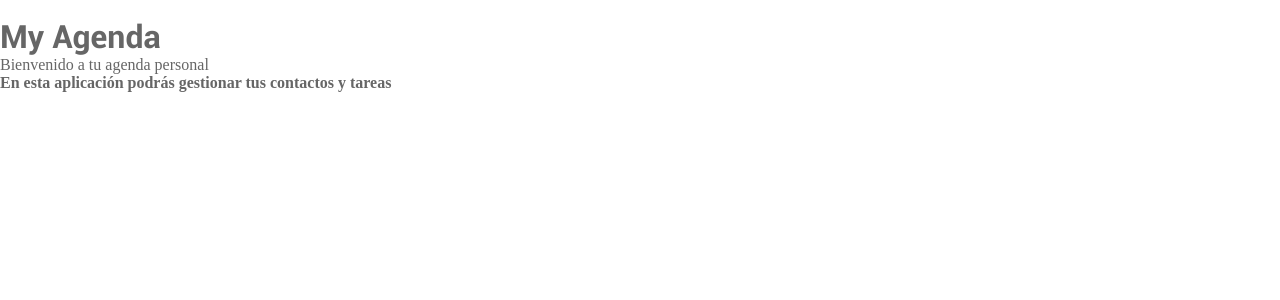
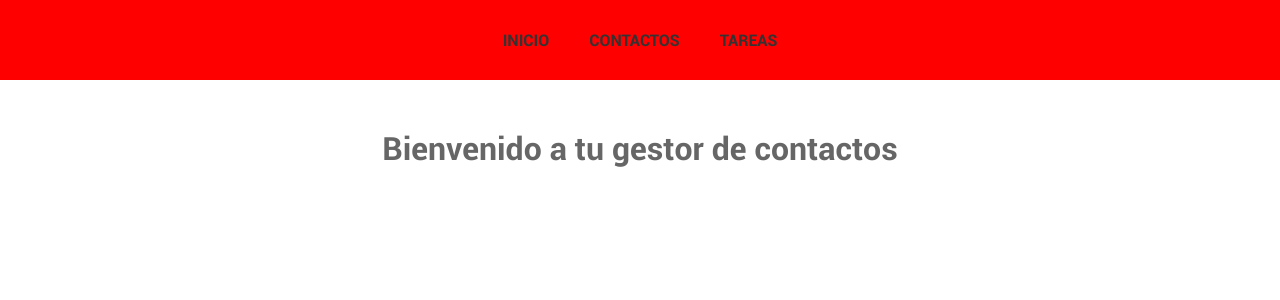
Before and after one commit to alexo-senior/Miagenda-de-contactos, a Django app: page / in a window 1280 px wide. Shown: the top 300 px of the page. Run offline with Django 5.2, Linux system fonts and the light colour scheme; some web fonts are replaced.

Commit message:
Se corrije en la vista de la app contactos la palabra contactos por contacto, y asi mostrar la lista de contactos

```diff
--- a/contactos/urls.py
+++ b/contactos/urls.py
@@ -1,7 +1,7 @@
 from django.urls import path
+from .import views
 
 
 urlpatterns = [
-
-
-]
+    path('', views.index, name='contactos')
+    ]
--- a/contactos/views.py
+++ b/contactos/views.py
@@ -1,3 +1,6 @@
 from django.shortcuts import render
 
-# Create your views here.
+#la vista debe tener el mismo nombre de la carpeta contacto del template
+# es decir carpeta contacto ;vista contacto.
+def index(request):
+    return render(request, "contacto/index.html", {})
--- a/static/css/style.css
+++ b/static/css/style.css
@@ -1,6 +1,6 @@
 
 :root {
-    --color-primary: blue;
+    --color-primary: red;
     --color-text:#666 ;
     --font-main:Roboto-bold;
     --font-text:Roboto-Regular;
@@ -41,4 +41,59 @@ h1, h2, h3, h4, h5, h6 {
 
 /* layout settings */
 
+
+
+nav {
+    display: flex;
+    justify-content: center;
+    align-items: center;
+    width: 100dvw;
+    height: 80px;
+    background-color: var(--color-primary);
+
+}
+
+nav ul {
+    list-style-type: none;
+    margin: 0;
+    padding: 0;
+    display: flex;
+    justify-content: center;
+    align-items: center;
+    width: 90%;
+}
+nav ul li {
+    margin: 0 10px;
+}
+
+nav ul li a {
+    text-decoration: none;
+    color: #333;
+    font-size: 16px;
+    font-weight: bold;
+    padding: 10px;
+    text-transform: uppercase;
+    font-family: var(--font-main);
+
+}
+nav ul li a:hover {
+    color:#666;
+}
+
+main {
+    display: flex;
+    width: 100vw;
+    margin: 50px 0;
+    justify-content: center;
+    align-items: flex-start;
+
+}
+
+
+.list {
+    display: flex;
+    border: 1px solid var(--color-text);
+    border-radius: 10px;
+    width: 50%;
+}
 /* End layout settings */
--- a/templates/index.html
+++ b/templates/index.html
@@ -4,10 +4,8 @@
 
 
 
-{% block 'contenido' %}
+{% block contenido %}
 
-    <h1>My Agenda</h1>
-    <p>Bienvenido a tu agenda personal</p>
-    <p> <strong>En esta aplicación podrás gestionar tus contactos y tareas</strong></p>
+    <h1>Bienvenido a tu gestor de contactos</h1>
 
 {% endblock %}
--- a/templates/layout/base.html
+++ b/templates/layout/base.html
@@ -1,24 +1,23 @@
-
-{% load static  %}
+{% load static %}
 
 <!DOCTYPE html>
 <html lang="es">
 <head>
     <meta charset="UTF-8">
     <meta name="viewport" content="width=device-width, initial-scale=1.0">
-    <title>Gestor personal | {% block 'titulo' %}{% endblock %}</title>
+    <title>Gestor personal | {% block titulo %}{% endblock %}</title>
     <link rel="stylesheet" href="{% static 'css/style.css' %}">
-    {% block 'styles' %} {% endblock %}
+    {% block styles %} {% endblock %}
 </head>
 <body>
 
     {% include 'layout/partials/menu.html' %}
     <main>
 
-        {% block 'contenido' %}
+        {% block contenido %}
         {% endblock %}
 
     </main>
-    {% block 'scripts' %} {% endblock %}
+    {% block scripts %} {% endblock %}
 </body>
 </html>
--- a/templates/layout/partials/menu.html
+++ b/templates/layout/partials/menu.html
@@ -1,10 +1,10 @@
 <!--Estructuracion general de contenido-->
 <nav>
     <ul>
-        <li>
-        {#<a href="{% url 'index' %}">Inicio</a></li>#}
-        {#<a href="{% url 'contacto' %}">Contactos de agenda</a></li>#}
-        {#<a href="{% url 'toDo' %}">Tareas</a></li>#}
+        <li><a href="{% url 'index' %}">Inicio</a></li>
 
+        <li><a href="{% url 'contactos' %}">Contactos</a></li>
+
+        <li><a href="{% url 'toDo' %}">Tareas</a></li>
     </ul>
 </nav>
--- a/toDo/urls.py
+++ b/toDo/urls.py
@@ -1,9 +1,8 @@
 from django.urls import path
-#from myagenda.contactos import admin
+from .import views
 
 
 
 urlpatterns = [
-
-
-]
+    path('', views.index, name='toDo')
+    ]
--- a/toDo/views.py
+++ b/toDo/views.py
@@ -1,3 +1,5 @@
 from django.shortcuts import render
+from . import views
 
-# Create your views here.
+def index(request):
+    return render(request, "toDo/index.html", {})
```
Also changed, not shown: templates/contacto/index.html (added, +15 -0 lines), urls.py (added, +8 -0 lines), views.py (added, +11 -0 lines), templates/contacto/create.html (added), templates/contacto/detail.html (added), templates/todo/create.html (added), templates/todo/detail.html (added), templates/todo/index.html (added), toDo/index.html (deleted).
